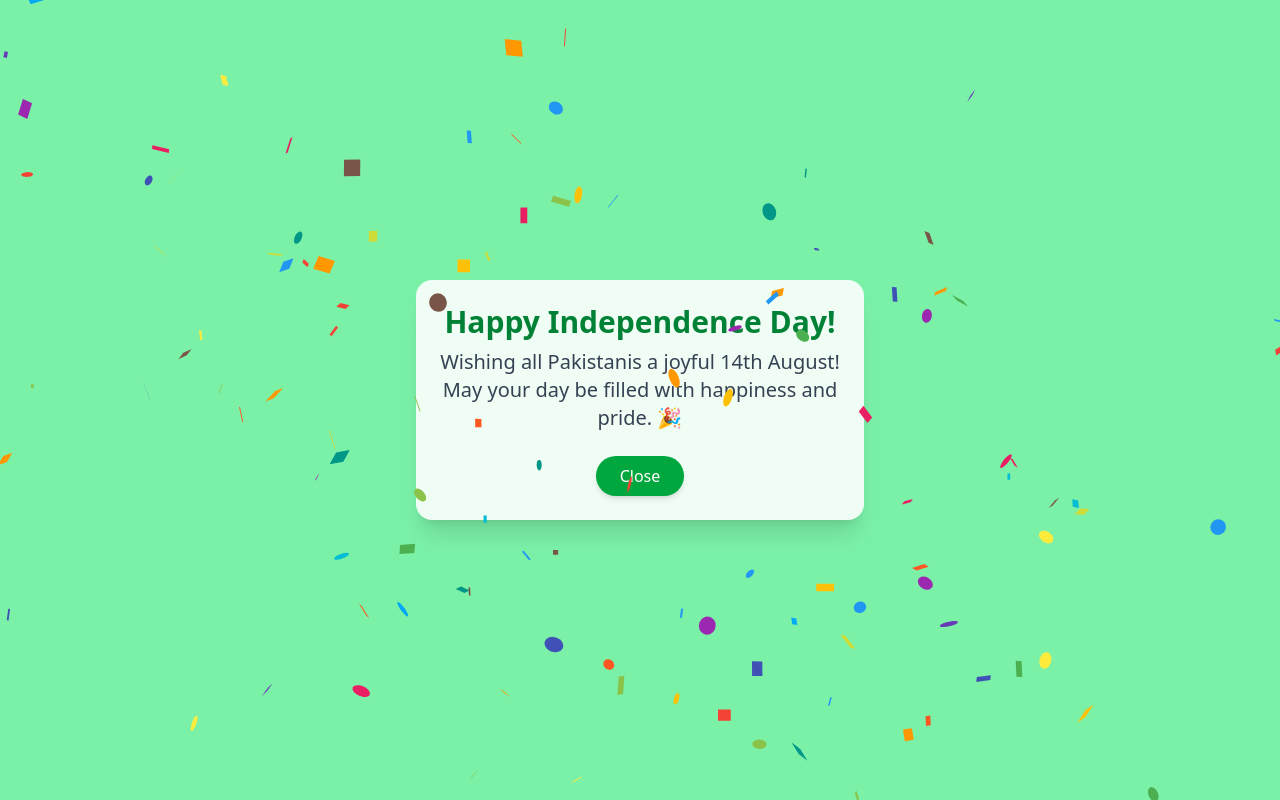
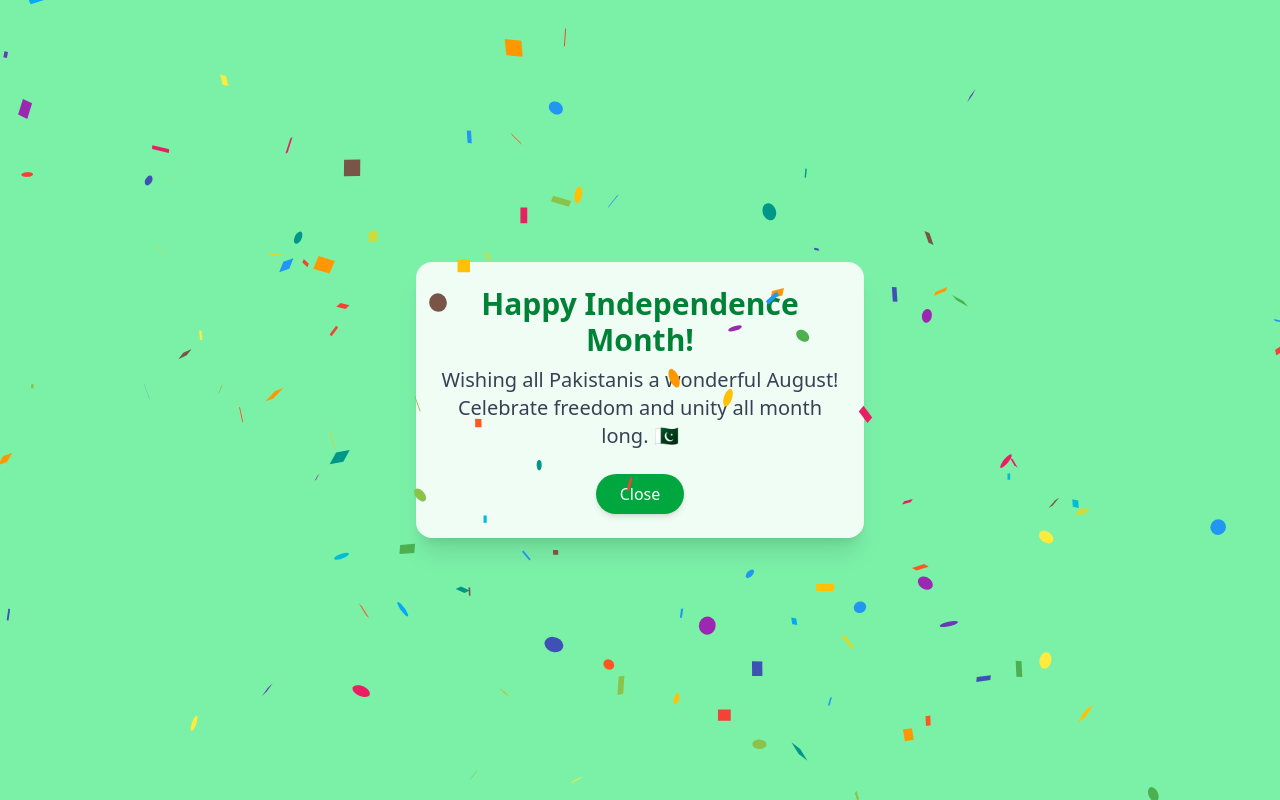
Before and after one commit to Aamir-Rafique/ar-passwizard-react-localStorage, a React (Vite) app: page / in a window 1280 px wide. Built offline with nearby package versions, Linux system fonts and the light colour scheme; some icons are missing.

Commit message:
feat: enhance Independence Day popup message for August 14 celebration

```diff
--- a/src/components/Manager.jsx
+++ b/src/components/Manager.jsx
@@ -26,6 +26,7 @@ const Manager = () => {
     // Independence Day Popup State
     const [showIndependencePopup, setShowIndependencePopup] = useState(false);
     const [windowSize, setWindowSize] = useState({ width: window.innerWidth, height: window.innerHeight });
+    const [is14August, setIs14August] = useState(false);
 
     //load form values (site, username, password) from local storage
     useEffect(() => {
@@ -43,6 +44,8 @@ const Manager = () => {
         // Show popup only in August and only if not dismissed this session
         const now = new Date();
         const isAugust = now.getMonth() === 7; // 0-indexed, 7 = August
+        const is14Aug = isAugust && now.getDate() === 14;
+        setIs14August(is14Aug);
         const popupDismissed = sessionStorage.getItem('independencePopupDismissed');
         if (isAugust && !popupDismissed) {
             setShowIndependencePopup(true);
@@ -160,8 +163,14 @@ const Manager = () => {
                 <div className="fixed inset-0 z-50 flex items-center justify-center bg-green-300 bg-opacity-50">
                     <Confetti width={windowSize.width} height={windowSize.height} numberOfPieces={500}  recycle={false} />
                     <div className="relative bg-green-50 rounded-2xl shadow-xl p-6 max-w-md w-[90%] text-center animate-bounceIn">
-                        <h2 className="text-2xl md:text-3xl font-bold text-green-700 mb-2"> Happy Independence Day!</h2>
-                        <p className="text-lg md:text-xl text-gray-700 mb-4">Wishing all Pakistanis a joyful 14th August!<br />May your day be filled with happiness and pride. 🎉</p>
+                        <h2 className="text-2xl md:text-3xl font-bold text-green-700 mb-2">
+                            {is14August ? 'Happy Independence Day!' : 'Happy Independence Month!'}
+                        </h2>
+                        <p className="text-lg md:text-xl text-gray-700 mb-4">
+                            {is14August
+                                ? <>Wishing all Pakistanis a joyful 14th August!<br />May your day be filled with happiness and pride. 🎉</>
+                                : <>Wishing all Pakistanis a wonderful August!<br />Celebrate freedom and unity all month long. 🇵🇰</>}
+                        </p>
                         <button
                             onClick={handleClosePopup}
                             className="mt-2 px-6 py-2 bg-green-600 text-white rounded-full hover:bg-green-700 transition-all shadow-md focus:outline-none focus:ring-2 focus:ring-green-400"
```
